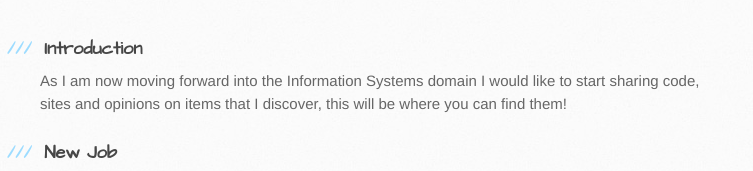
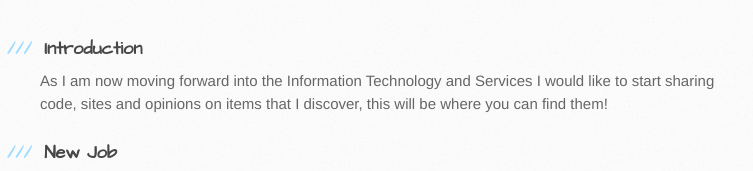
Before and after one commit to DanAdrenaline/danadrenaline.github.io, a plain HTML site: page index.html in a window 1280 px wide. Shown: the part 221-392 px from the top of the page, 130-883 px from the left. Drawn offline with Linux system fonts and the light colour scheme.

Commit message:
Update index.html
corrected phrase

```diff
--- a/index.html
+++ b/index.html
@@ -31,7 +31,7 @@
           <h3>
 <a id="introduction" class="anchor" href="#introduction" aria-hidden="true"><span aria-hidden="true" class="octicon octicon-link"></span></a>Introduction</h3>
 
-<p>As I am now moving forward into the Information Systems domain I would like to start sharing code, sites and opinions on items that I discover, this will be where you can find them!</p>
+<p>As I am now moving forward into the Information Technology and Services I would like to start sharing code, sites and opinions on items that I discover, this will be where you can find them!</p>
 
 <h3>
 <a id="new-job" class="anchor" href="#new-job" aria-hidden="true"><span aria-hidden="true" class="octicon octicon-link"></span></a>New Job</h3>
```
